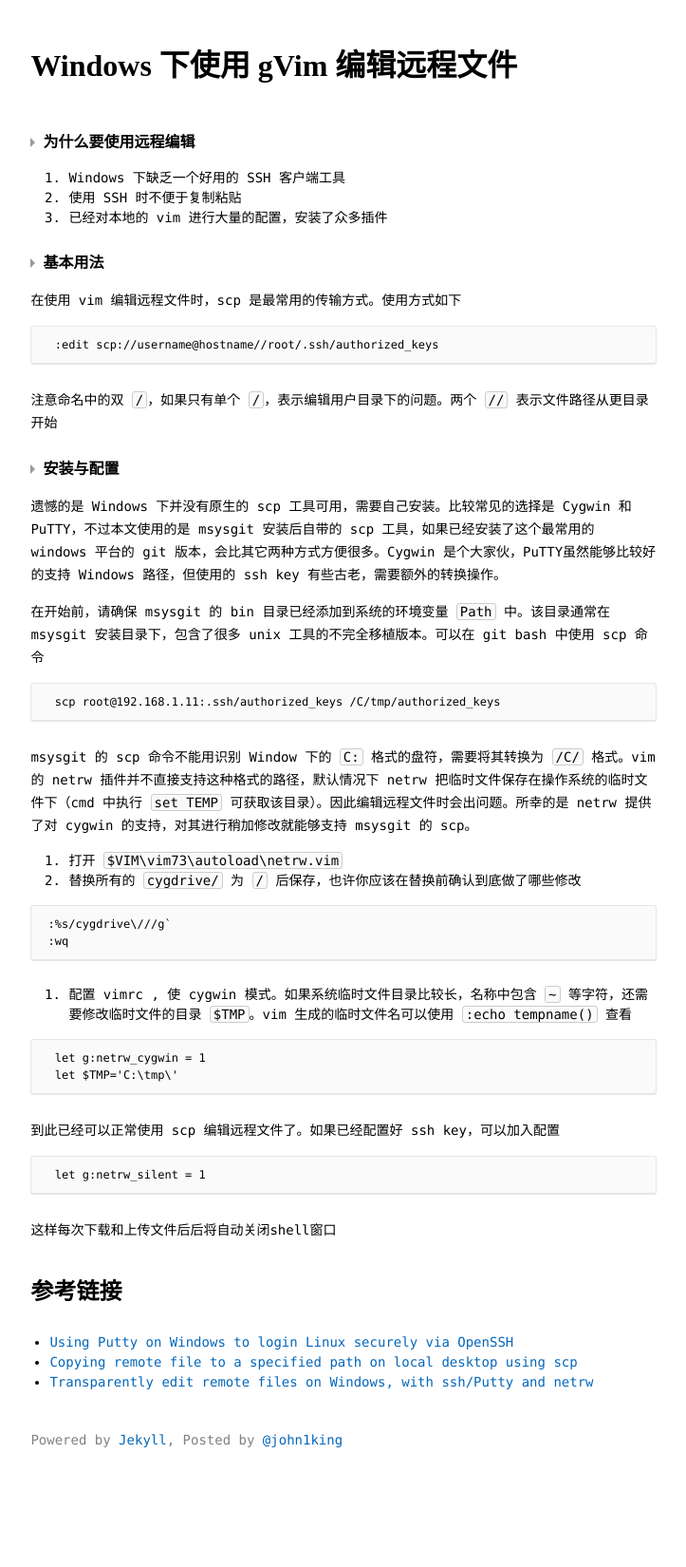
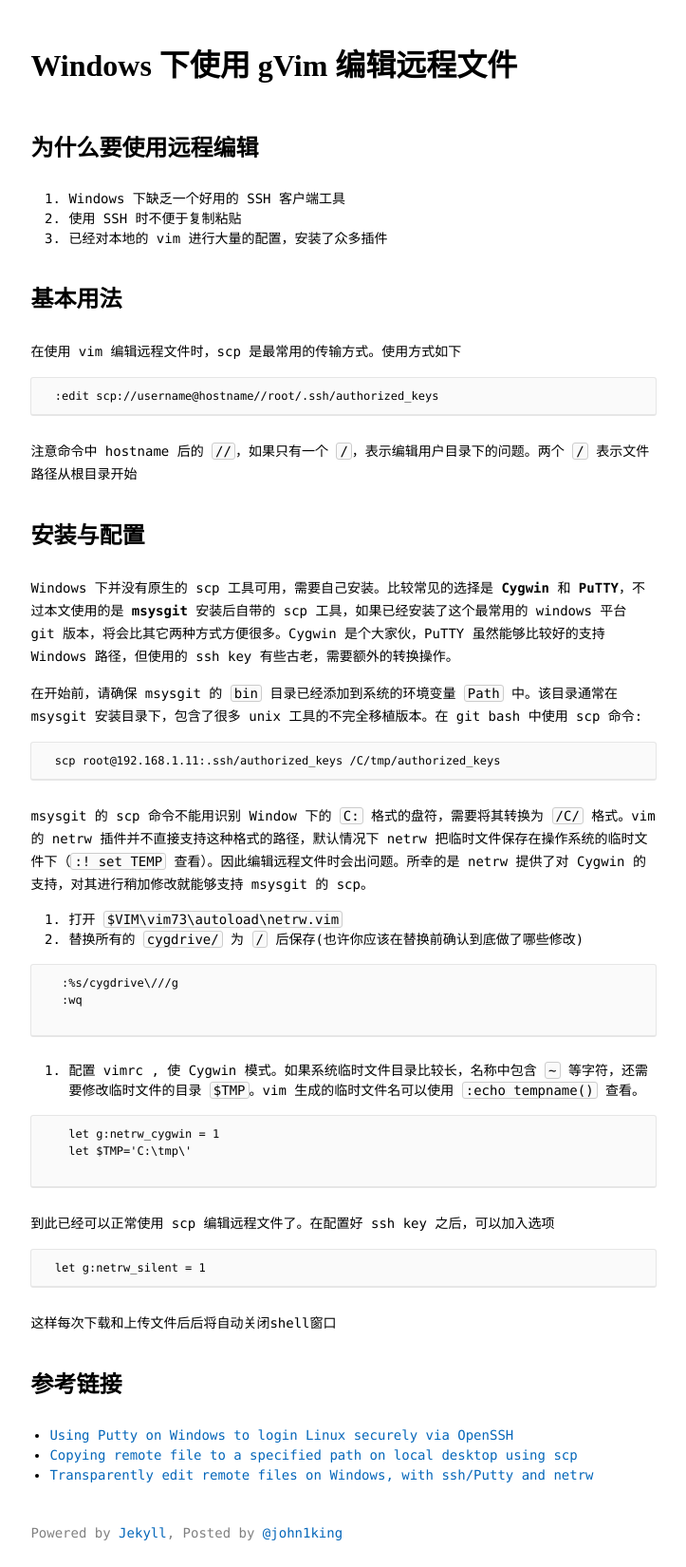
Before and after one commit to john1king/john1king.github.com, a Jekyll site: the page built from _posts/2012-11-18-edit-remote-file-use-gvim-in-windows.md, in a window 1280 px wide. Shown: the whole page at 95% size, without its empty margins (208-931 px from the left). Built offline with Jekyll 4.4.1, drawn with Linux system fonts in a browser that asks for light colours; Markdown is read by kramdown in place of the engine named in the settings; comment, search, counter and statistics services are not loaded; before the commit the page ends 1552 px from its top, so only the background shows below that.

Commit message:
fix and format

```diff
--- a/_posts/2012-11-18-edit-remote-file-use-gvim-in-windows.md
+++ b/_posts/2012-11-18-edit-remote-file-use-gvim-in-windows.md
@@ -3,13 +3,13 @@ layout: post
 title: Windows 下使用 gVim 编辑远程文件
 ---
 
-### 为什么要使用远程编辑
+## 为什么要使用远程编辑
 
 1. Windows 下缺乏一个好用的 SSH 客户端工具
 2. 使用 SSH 时不便于复制粘贴
 3. 已经对本地的 vim 进行大量的配置，安装了众多插件
 
-### 基本用法
+## 基本用法
 
 在使用 vim 编辑远程文件时，scp 是最常用的传输方式。使用方式如下
 
@@ -17,36 +17,36 @@ title: Windows 下使用 gVim 编辑远程文件
   :edit scp://username@hostname//root/.ssh/authorized_keys
 {% endhighlight %}
 
-注意命名中的双 `/`，如果只有单个 `/`，表示编辑用户目录下的问题。两个 `//` 表示文件路径从更目录开始
+注意命令中 hostname 后的 `//`，如果只有一个 `/`，表示编辑用户目录下的问题。两个 `/` 表示文件路径从根目录开始
 
-### 安装与配置
+## 安装与配置
 
-遗憾的是 Windows 下并没有原生的 scp 工具可用，需要自己安装。比较常见的选择是 Cygwin 和 PuTTY，不过本文使用的是 msysgit 安装后自带的 scp 工具，如果已经安装了这个最常用的 windows 平台的 git 版本，会比其它两种方式方便很多。Cygwin 是个大家伙，PuTTY虽然能够比较好的支持 Windows 路径，但使用的 ssh key 有些古老，需要额外的转换操作。
+Windows 下并没有原生的 scp 工具可用，需要自己安装。比较常见的选择是 **Cygwin** 和 **PuTTY**，不过本文使用的是 **msysgit** 安装后自带的 scp 工具，如果已经安装了这个最常用的 windows 平台 git 版本，将会比其它两种方式方便很多。Cygwin 是个大家伙，PuTTY 虽然能够比较好的支持 Windows 路径，但使用的 ssh key 有些古老，需要额外的转换操作。
 
-在开始前，请确保 msysgit 的 bin 目录已经添加到系统的环境变量 `Path` 中。该目录通常在 msysgit 安装目录下，包含了很多 unix 工具的不完全移植版本。可以在 git bash 中使用 scp 命令
+在开始前，请确保 msysgit 的 `bin` 目录已经添加到系统的环境变量 `Path` 中。该目录通常在 msysgit 安装目录下，包含了很多 unix 工具的不完全移植版本。在 git bash 中使用 scp 命令:
 
 {% highlight html %}
   scp root@192.168.1.11:.ssh/authorized_keys /C/tmp/authorized_keys
 {% endhighlight %}
 
-msysgit 的 scp 命令不能用识别 Window 下的 `C:` 格式的盘符，需要将其转换为 `/C/` 格式。vim 的 netrw 插件并不直接支持这种格式的路径，默认情况下 netrw 把临时文件保存在操作系统的临时文件下（cmd 中执行 `set TEMP` 可获取该目录）。因此编辑远程文件时会出问题。所幸的是 netrw 提供了对 cygwin 的支持，对其进行稍加修改就能够支持 msysgit 的 scp。
+msysgit 的 scp 命令不能用识别 Window 下的 `C:` 格式的盘符，需要将其转换为 `/C/` 格式。vim 的 netrw 插件并不直接支持这种格式的路径，默认情况下 netrw 把临时文件保存在操作系统的临时文件下（`:! set TEMP` 查看）。因此编辑远程文件时会出问题。所幸的是 netrw 提供了对 Cygwin 的支持，对其进行稍加修改就能够支持 msysgit 的 scp。
 
 1. 打开 `$VIM\vim73\autoload\netrw.vim`
-2. 替换所有的 `cygdrive/` 为 `/` 后保存，也许你应该在替换前确认到底做了哪些修改
+2. 替换所有的 `cygdrive/` 为 `/` 后保存(也许你应该在替换前确认到底做了哪些修改)
 
-{% highlight html %}
- :%s/cygdrive\///g`
- :wq
-{% endhighlight %}
+  {% highlight html %}
+   :%s/cygdrive\///g
+   :wq
+  {% endhighlight %}
 
-3. 配置 vimrc , 使 cygwin 模式。如果系统临时文件目录比较长，名称中包含 `~` 等字符，还需要修改临时文件的目录 `$TMP`。vim 生成的临时文件名可以使用 `:echo tempname()` 查看
+3. 配置 vimrc , 使 Cygwin 模式。如果系统临时文件目录比较长，名称中包含 `~` 等字符，还需要修改临时文件的目录 `$TMP`。vim 生成的临时文件名可以使用 `:echo tempname()` 查看。
 
-{% highlight html %}
-  let g:netrw_cygwin = 1
-  let $TMP='C:\tmp\'
-{% endhighlight %}
+  {% highlight html %}
+    let g:netrw_cygwin = 1
+    let $TMP='C:\tmp\'
+  {% endhighlight %}
 
-到此已经可以正常使用 scp 编辑远程文件了。如果已经配置好 ssh key，可以加入配置
+到此已经可以正常使用 scp 编辑远程文件了。在配置好 ssh key 之后，可以加入选项
 
 {% highlight html %}
   let g:netrw_silent = 1
@@ -54,8 +54,8 @@ msysgit 的 scp 命令不能用识别 Window 下的 `C:` 格式的盘符，需
 
 这样每次下载和上传文件后后将自动关闭shell窗口
 
-参考链接
---------
+## 参考链接
+
 - [Using Putty on Windows to login Linux securely via OpenSSH](http://linux-sxs.org/networking/openssh.putty.html)
 - [Copying remote file to a specified path on local desktop using scp](http://superuser.com/questions/291840/copying-remote-file-to-a-specified-path-on-local-desktop-using-scp)
 - [Transparently edit remote files on Windows, with ssh/Putty and netrw](http://stackoverflow.com/questions/3546819/transparently-edit-remote-files-on-windows-with-ssh-putty-and-netrw)
```
